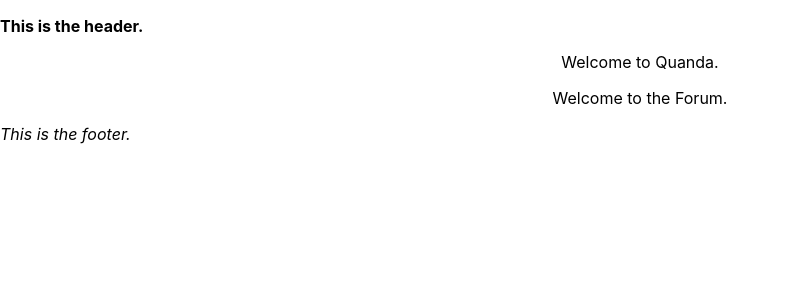
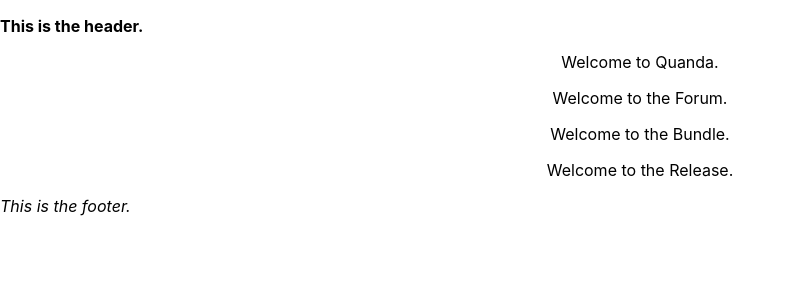
Before and after one commit to lawaticodes/QUANDA-React, a React (Create React App) app: page / in a window 1280 px wide. Shown: the top 300 px of the page, without its empty margins (0-795 px from the left). Built offline with nearby package versions, Linux system fonts and the light colour scheme.

Commit message:
Added Bundle and Release components

```diff
--- a/src/App.js
+++ b/src/App.js
@@ -1,6 +1,10 @@
 import React from 'react';
+
+import './App.css';
+
+import Bundle from './bundle/Bundle.js';
 import Forum from './forum/Forum.js';
-import './App.css';
+import Release from './release/Release.js';
 
 class Quanda extends React.Component {
   render() {
@@ -11,7 +15,9 @@ class Quanda extends React.Component {
         </div>
         <div className="Content">
           <p>Welcome to Quanda.</p>
-          <Forum />
+          <Forum/>
+          <Bundle/>
+          <Release/>
         </div>
         <div className="Footer">
             <p>This is the footer.</p>
--- /dev/null
+++ b/src/bundle/Bundle.css
@@ -0,0 +1 @@
+/* To be edited. */
--- /dev/null
+++ b/src/bundle/Bundle.js
@@ -0,0 +1,11 @@
+import React from 'react';
+
+class Bundle extends React.Component {
+  render() {
+    return (
+      <p>Welcome to the Bundle.</p>
+    );
+  }
+}
+
+export default Bundle;
--- /dev/null
+++ b/src/release/Release.css
@@ -0,0 +1 @@
+/* To be edited. */
--- /dev/null
+++ b/src/release/Release.js
@@ -0,0 +1,11 @@
+import React from 'react';
+
+class Release extends React.Component{
+  render() {
+    return(
+      <p>Welcome to the Release.</p>
+    );
+  }
+}
+
+export default Release;
```
